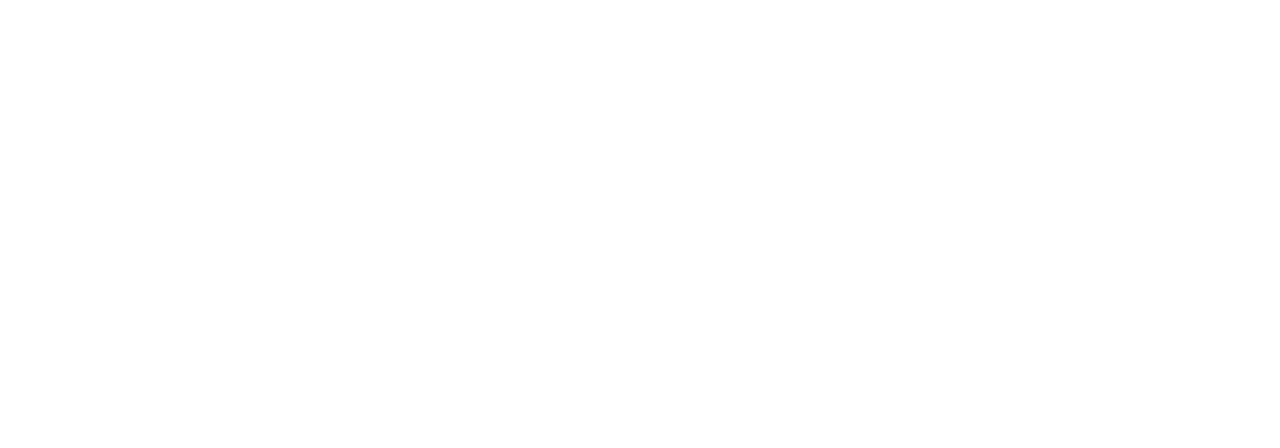
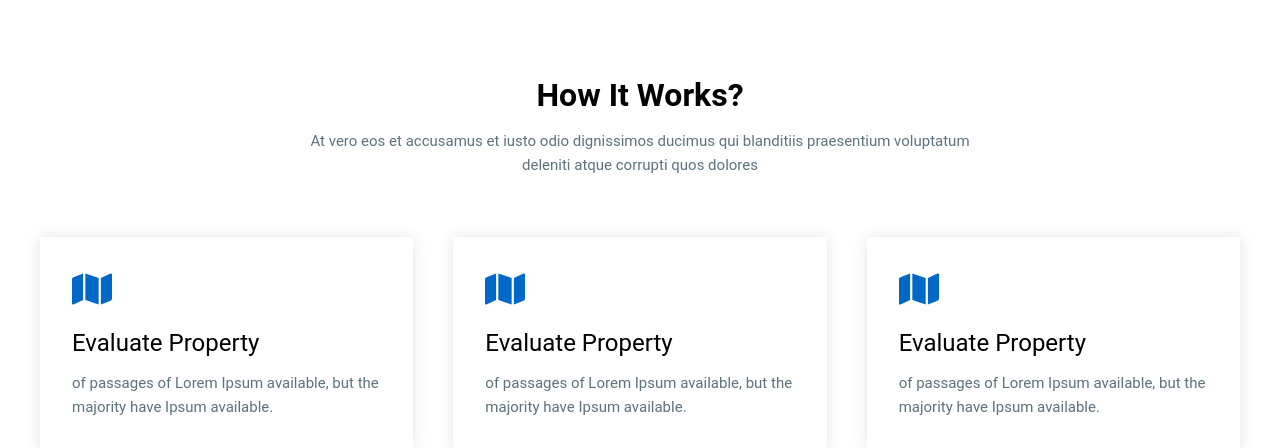
Before and after one commit to sajibhn/saj-estate, a Next.js app: page / in a window 1280 px wide. Shown: the part 814-1262 px from the top of the page. Before the commit the page ends 800 px from the top, so only its background shows below. Built offline with nearby package versions, Linux system fonts and the light colour scheme.

Commit message:
finished process section

```diff
--- /dev/null
+++ b/components/home/Process.jsx
@@ -0,0 +1,18 @@
+import React from 'react'
+import ProcessCard from '../reusable/ProcessCard'
+import SectionTitle from '../reusable/SectionTitle'
+
+const Process = () => {
+    const title = 'How It Works?'
+    const description = 'At vero eos et accusamus et iusto odio dignissimos ducimus qui blanditiis praesentium voluptatum deleniti atque corrupti quos dolores'
+    return (
+        <section className="section process">
+            <SectionTitle title={title} description={description} />
+            <div className="process__container container">
+                <ProcessCard />
+            </div>
+        </section>
+    )
+}
+
+export default Process
--- /dev/null
+++ b/components/reusable/ProcessCard.jsx
@@ -0,0 +1,34 @@
+import React from 'react'
+import { FaMap } from 'react-icons/fa';
+
+const ProcessCard = ({ icon, title, description }) => {
+    return (
+        <div className="process__card__container">
+            <div className="process__card">
+                <FaMap />
+                <h3>Evaluate Property</h3>
+                <p>
+                    of passages of Lorem Ipsum available, but the majority have Ipsum available.
+                </p>
+            </div>
+
+            <div className="process__card">
+                <FaMap />
+                <h3>Evaluate Property</h3>
+                <p>
+                    of passages of Lorem Ipsum available, but the majority have Ipsum available.
+                </p>
+            </div>
+
+            <div className="process__card">
+                <FaMap />
+                <h3>Evaluate Property</h3>
+                <p>
+                    of passages of Lorem Ipsum available, but the majority have Ipsum available.
+                </p>
+            </div>
+        </div>
+    )
+}
+
+export default ProcessCard
--- /dev/null
+++ b/components/reusable/SectionTitle.jsx
@@ -0,0 +1,14 @@
+import React from 'react'
+
+const SectionTitle = ({ title, description }) => {
+    return (
+        <>
+            <div className="section__container">
+                <h2>{title}</h2>
+                <p>{description}</p>
+            </div>
+        </>
+    )
+}
+
+export default SectionTitle
--- a/pages/index.js
+++ b/pages/index.js
@@ -1,9 +1,11 @@
 import Hero from "../components/home/Hero";
+import Process from "../components/home/Process";
 
 export default function Home() {
   return (
     <>
       <Hero />
+      <Process />
     </>
   )
 }
--- /dev/null
+++ b/styles/components/reusable/_processcard.scss
@@ -0,0 +1,28 @@
+.process__card__container {
+  @extend .grid;
+  grid-template-columns: repeat(3, 1fr);
+  margin-top: 60px;
+
+  @include lm {
+    grid-template-columns: repeat(2, 1fr);
+  }
+  @include sm {
+    grid-template-columns: 1fr;
+  }
+
+  .process__card {
+    padding: 2rem;
+    box-shadow: rgba(17, 17, 26, 0.1) 0px 0px 16px;
+    svg {
+      font-size: 2.5rem;
+      color: $primary;
+      margin-bottom: $m1;
+    }
+    h3 {
+      font-size: 1.5rem;
+      color: $black;
+      font-weight: 400;
+      margin-bottom: $m1;
+    }
+  }
+}
--- /dev/null
+++ b/styles/components/reusable/_reusable.scss
@@ -0,0 +1,2 @@
+@import "./sectiontitle";
+@import "./processcard";
--- /dev/null
+++ b/styles/components/reusable/_sectiontitle.scss
@@ -0,0 +1,11 @@
+.section__container {
+  max-width: 700px;
+  margin: 0 auto;
+  text-align: center;
+
+  h2 {
+    font-size: 2rem;
+    color: $black;
+    margin-bottom: $m1;
+  }
+}
--- a/styles/main.scss
+++ b/styles/main.scss
@@ -3,6 +3,9 @@
 @import "./global/base";
 @import "./global/utils";
 @import "./global/mixins";
+
+/* =============== Reusable =============== */
+@import "./components/reusable/reusable";
 
 /* =============== Header =============== */
 @import "./components/global/header.scss";
```
